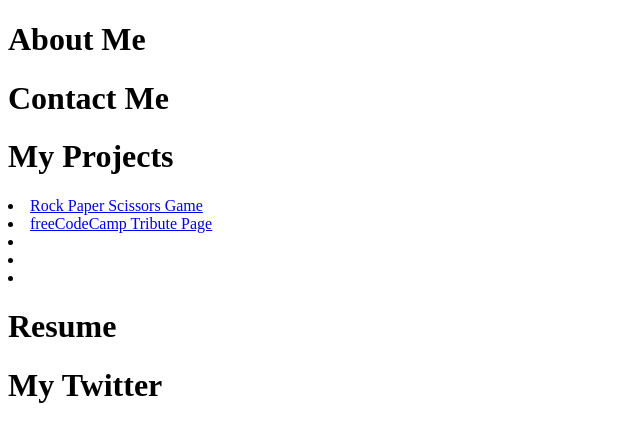
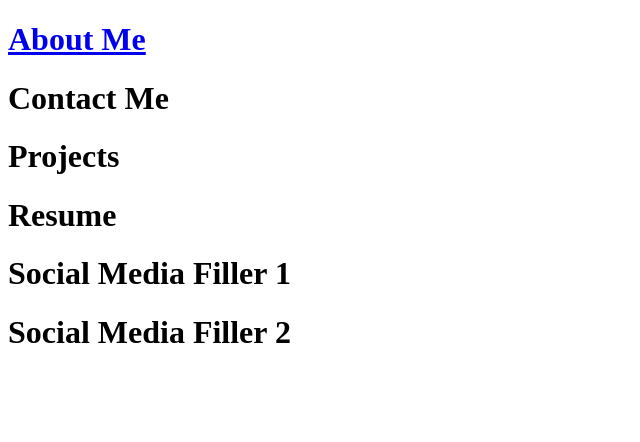
Before and after one commit to dustinblainemyers/dustinblainemyers.github.io, a plain HTML site: page index.html in a window 1280 px wide. Shown: the whole page, without its empty margins (0-640 px from the left). Drawn offline with Linux system fonts and the light colour scheme.

Commit message:
just experimenting with some changes.

```diff
--- a/index.html
+++ b/index.html
@@ -10,20 +10,17 @@
 
     <main>
 
-        <h1>About Me</h1>
+        <h1><a href="about-me/index.html">About Me</a></h1>
         <h1>Contact Me</h1>
-        <h1>My Projects</h1>
+        <h1>Projects</h1>
         <div id="myprojects">
 
-            <li><a href="rockpaperscissors.html" >Rock Paper Scissors Game</a></li>
-            <li><a href="tribute.html">freeCodeCamp Tribute Page</a></li>
-            <li></li>
-            <li></li>
-            <li></li>
+
 
         </div>
         <h1>Resume</h1>
-        <h1>My Twitter</h1>
+        <h1>Social Media Filler 1</h1>
+        <h1>Social Media Filler 2</h1>
     </main>
 
 
```
Also changed, not shown: about-me/index.html (+1 -1 lines), rock-paper-scissors/index.html (+7 -7 lines), styles/styles.css (renamed from about-me/styles/styles.css).
